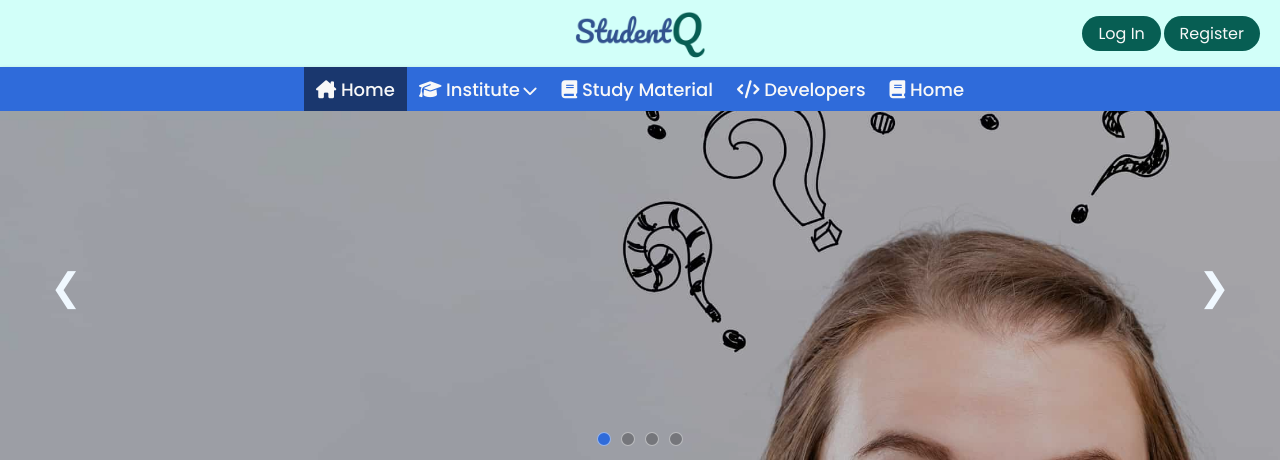
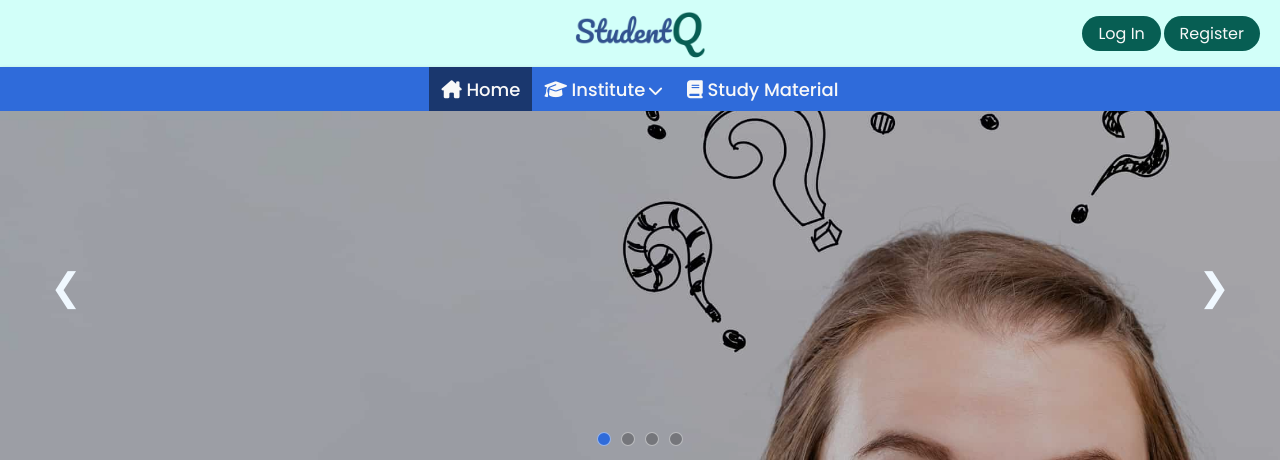
Before and after one commit to Saniyaj21/StudentQ, a Django app: page / in a window 1280 px wide. Shown: the top 460 px of the page. Run offline with Django 4.2, Linux system fonts and the light colour scheme; data comes from the database, SQL or seed files in the repository; both versions use the stored data as it was after the commit; some libraries are stand-ins or nearby versions; some web fonts are replaced.

Commit message:
first touch

```diff
--- a/Base/templates/main.html
+++ b/Base/templates/main.html
@@ -124,12 +124,12 @@
       <li class="navlink">
         <a href="{% url 'studyMetirial' %}"><i class="fa-solid fa-book"></i>&nbsp;Study Material</a>
       </li>
-      <li class="navlink">
+      <!-- <li class="navlink">
         <a href="/"><i class="fa-solid fa-code"></i>&nbsp;Developers</a>
       </li>
       <li class="navlink">
         <a href="/"><i class="fa-solid fa-book"></i>&nbsp;Home</a>
-      </li>
+      </li> -->
     </ul>
 
     {% comment %} toggle bar icon added {% endcomment %}
```
Also changed, not shown: db.sqlite3.
